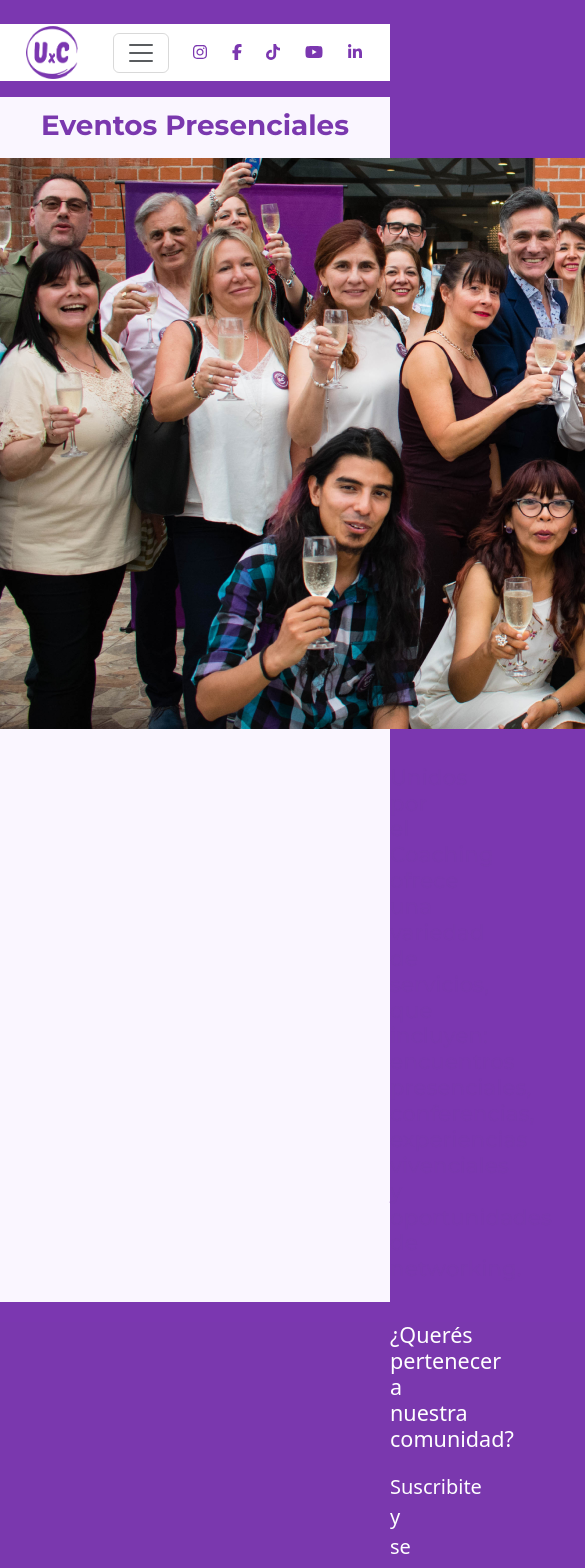
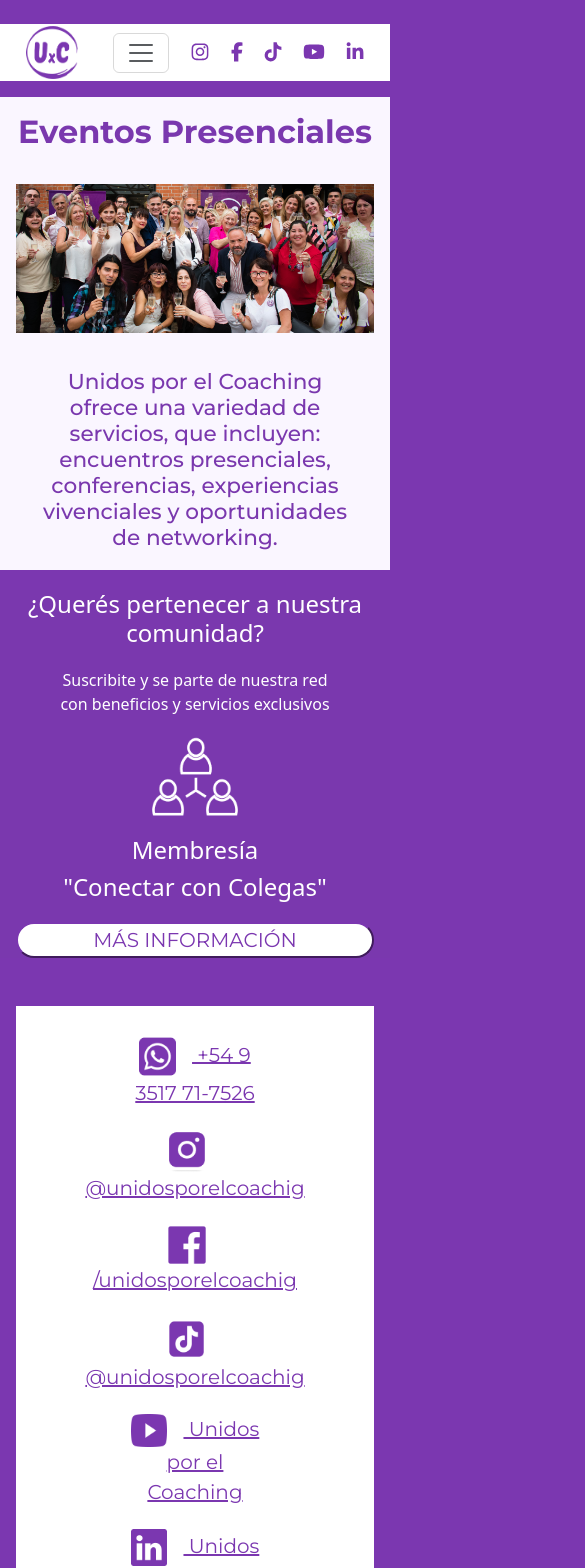
Before and after one commit to unidoscoaching/Proyecto-UnidosporelCoaching, a React (Vite) app in the folder unidosxelcoaching/: page /eventosPresenciales in a window 390 px wide. Shown: the top 1568 px of the page, 585 px wide, since content can reach past the window. Built offline with nearby package versions, Linux system fonts and the light colour scheme.

Commit message:
vista mobile UXC

```diff
--- a/unidosxelcoaching/src/components/Bienvenida/bienvenida.module.css
+++ b/unidosxelcoaching/src/components/Bienvenida/bienvenida.module.css
@@ -33,3 +33,34 @@
     color: #FFFFFF;
     font-family: 'Montserrat', sans-serif;
 }
+
+/* Vista Mobile */
+
+@media screen and (max-width:480px)
+{
+
+    .container {
+        padding: 0 1rem;
+    }
+
+    .custom-logo {
+        width: 100%;
+         margin-left: 0;
+
+    }
+
+    .custom-image {
+        width: 100%;
+        margin-top: 1.25rem;
+        margin-right: 0;
+    }
+
+    .welcome-text {
+        margin-top: 1rem;
+        font-size: 1.2rem;
+    }
+
+    .row {
+        flex-direction: column;
+    }
+}
--- a/unidosxelcoaching/src/components/Contacto/Contacto.module.css
+++ b/unidosxelcoaching/src/components/Contacto/Contacto.module.css
@@ -40,3 +40,27 @@
     font-size: 1.5rem;
     margin-bottom: 1rem;
   }
+
+
+  @media screen and (max-width:480px)
+  {
+    .contacto-photo {
+      width: 12rem;
+      height: 12rem;
+    }
+
+    .contacto-text {
+      font-size: 1.5rem;
+      height: auto;
+    }
+
+    .nombre {
+      font-size: 1.5rem;
+    }
+
+    .parrafo {
+      font-size: 1.25rem;
+    }
+
+
+  }
--- a/unidosxelcoaching/src/components/EventosPresenciales/Eventos.module.css
+++ b/unidosxelcoaching/src/components/EventosPresenciales/Eventos.module.css
@@ -83,3 +83,48 @@
 .btn:hover {
     transform: scale(1.1);
   }
+
+
+  @media screen and (max-width:480px)
+  {
+    .eventos {
+        padding: 0 1rem;
+    }
+
+    .texto-unidos, .eventos-comunidad {
+        padding-left: 1rem;
+        padding-right: 1rem;
+        size: 1.5rem;
+        text-align: center;
+    }
+
+    .textoh1 {
+        font-size: 2rem;
+        margin-top: 1rem;
+        margin-bottom: 1rem;
+    }
+
+    .fotoeventos {
+        width: 100%;
+        margin-top: 1rem;
+        min-width: 1rem;
+    }
+
+    .group {
+        width: 60%;
+
+    }
+
+    .btn {
+        width: 100%;
+        font-size: 1.25rem;
+    }
+
+    .titulo, .titulo2 {
+        font-size: 1.5rem;
+    }
+
+    .textocomu {
+        font-size: 1rem;
+    }
+  }
--- a/unidosxelcoaching/src/components/Footer/footer.module.css
+++ b/unidosxelcoaching/src/components/Footer/footer.module.css
@@ -44,3 +44,34 @@
   width: 1.5rem;
   font-size: .75rem;
 }
+
+
+@media screen and (max-width:480px)
+{
+
+  .footer {
+    padding: 1rem; /* Añade un padding para mejor visualización en móvil */
+  }
+
+  .footer-redes {
+    margin: 0.75rem 0;
+    padding: 0.5rem;
+  }
+
+  .footer-icons {
+    gap: 0.75rem; /* Reduce el espacio entre íconos */
+  }
+
+  .footer-icons > a {
+    flex-basis: 45%; /* Ajusta el ancho de los enlaces de íconos en móvil */
+    margin: 5px; /* Reduce el margen para que se vea bien en móvil */
+  }
+
+  .links {
+    font-size: 1.25rem; /* Ajusta el tamaño de fuente para enlaces */
+  }
+
+  .img {
+    width: 1.25rem; /* Ajusta el tamaño de las imágenes */
+  }
+}
--- a/unidosxelcoaching/src/components/NavBar/navbar.jsx
+++ b/unidosxelcoaching/src/components/NavBar/navbar.jsx
@@ -6,6 +6,7 @@ import { faInstagram, faFacebookF, faTiktok, faYoutube, faLinkedinIn } from '@fo
 
 export const NavBar = () => {
     return (
+
         <div className={`${StylesNavbar['navbar']} d-flex align-items-center justify-content-between mt-4`}>
              <Link to="/" className="d-flex align-items-center">
                 <img className={`rounded ms-4 ${StylesNavbar['me-4']}`} src="/img/uxc.png" alt="Logo" style={{ width: "3.5em", marginRight:".625rem", padding:".125rem" }} />
@@ -41,8 +42,8 @@ export const NavBar = () => {
                         </ul>
                     </div>
                 </div>
-            </nav>
-            <div className={`${StylesNavbar['social-icons']} d-flex me-4`}>
+                </nav>
+            <div className={`${StylesNavbar['social-icons'] } d-flex me-4 `}>
                 <a href="https://www.instagram.com/unidosporelcoaching" target="_blank" rel="noopener noreferrer" className={`me-1 ${StylesNavbar.text}`}><FontAwesomeIcon icon={faInstagram} /></a>
                 <a href="https://www.facebook.com/unidosporelcoaching" target="_blank" rel="noopener noreferrer" className={`me-1 ${StylesNavbar.text}`}><FontAwesomeIcon icon={faFacebookF} /></a>
                 <a href="https://www.tiktok.com/@unidosporelcoachig" className={`me-1 ${StylesNavbar.text}`}><FontAwesomeIcon icon={faTiktok} /></a>
@@ -50,6 +51,7 @@ export const NavBar = () => {
                 <a href="https://www.linkedin.com/in/valeria-vargas-42a2161b1/" target="_blank" rel="noopener noreferrer" className={`me-1 ${StylesNavbar.text}`}><FontAwesomeIcon icon={faLinkedinIn} /></a>
             </div>
         </div>
+
     );
 };
 
--- a/unidosxelcoaching/src/components/NavBar/navbar.module.css
+++ b/unidosxelcoaching/src/components/NavBar/navbar.module.css
@@ -38,3 +38,30 @@
 .justify-content-between {
   justify-content: space-between !important;
 }
+
+/* Vista mobile */
+
+@media screen and (max-width: 480px) {
+
+  .navbar-nav .nav-link {
+    text-align: center;
+    font-size: 1rem;
+  }
+
+
+  .social-icons a {
+    transform: scale(1.2);
+  }
+
+  .navbar {
+    align-items: center;
+  }
+
+  .me-4, .ms-4 {
+    margin: 0;
+  }
+
+  .mt-4 {
+    margin-top: 1rem !important;
+  }
+}
--- a/unidosxelcoaching/src/components/NuestraMision/NuestraMision.module.css
+++ b/unidosxelcoaching/src/components/NuestraMision/NuestraMision.module.css
@@ -12,8 +12,6 @@
     width: 100%;
   }
 
-
-
   .texto {
     max-width: 37.5rem;
     margin-right: 1.25rem;
@@ -22,3 +20,29 @@
     font-size: 1.25rem;
     text-align:left;
   }
+
+  @media screen and (max-width:480px)
+  {
+
+    .nuestra-mision-container {
+      flex-direction: column;
+      padding: 1rem;
+      margin-left: 0;
+    }
+
+    .texto {
+      width: 100%;
+      max-width: none;
+      margin-right: 0;
+      margin-bottom: 1rem;
+      text-align: center;
+    }
+
+    .fotoMision {
+      width: 100%;
+      max-width: 100%; /* Asegura que la imagen ocupe todo el ancho posible */
+      height: auto; /* Mantén la relación de aspecto */
+
+
+    }
+  }
--- a/unidosxelcoaching/src/components/Servicios/servicios.module.css
+++ b/unidosxelcoaching/src/components/Servicios/servicios.module.css
@@ -54,3 +54,31 @@
 .btn:hover {
     transform: scale(1.1);
   }
+
+
+  @media screen and (max-width:480px)
+  {
+
+    .servicios {
+        padding: 1rem;
+        border-radius: 0;
+    }
+
+    .tituloservi {
+        font-size: 2rem;
+        margin-top: 1rem;
+        margin-bottom: 1rem;
+    }
+
+    .servicios-texto {
+        margin-left: 0;
+        font-size: 1.25rem;
+        text-align: center;
+    }
+
+    .btn {
+        width: 100%;
+        font-size: 1.25rem;
+    }
+
+  }
--- a/unidosxelcoaching/src/components/quienesSomos/QuienesSomos.module.css
+++ b/unidosxelcoaching/src/components/quienesSomos/QuienesSomos.module.css
@@ -18,3 +18,29 @@
   color: #7B37B0;
   font-size: 1.25rem;
   }
+
+
+  @media screen and (max-width:480px)
+{
+
+  .quienes-somos-container {
+    flex-direction: column;
+    align-items: center;
+    padding: 0.5rem;
+  }
+
+  .fotoQuienes {
+    max-width: 100%;
+    margin-bottom: 1rem;
+
+  }
+
+  .texto {
+    max-width: 100%;
+    margin-left: 0;
+    font-size: 1rem;
+  }
+
+
+
+}
```
